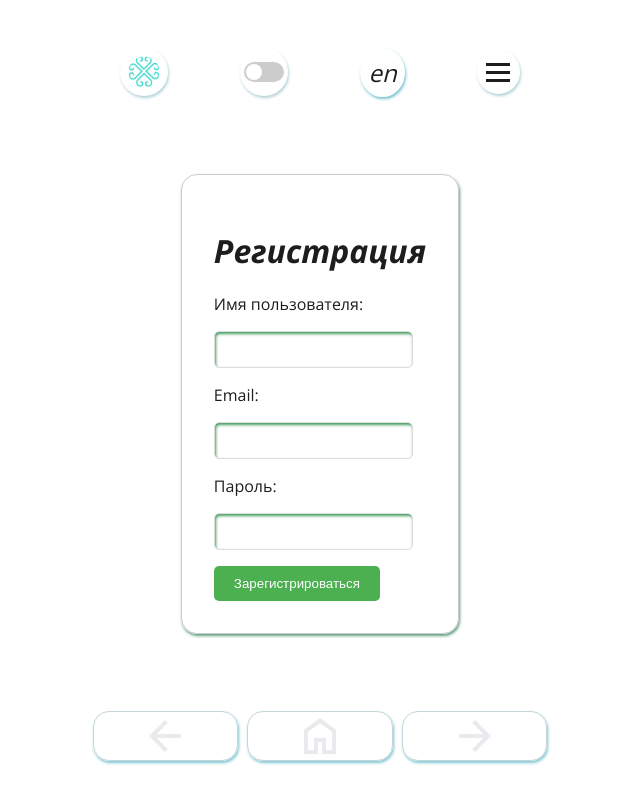
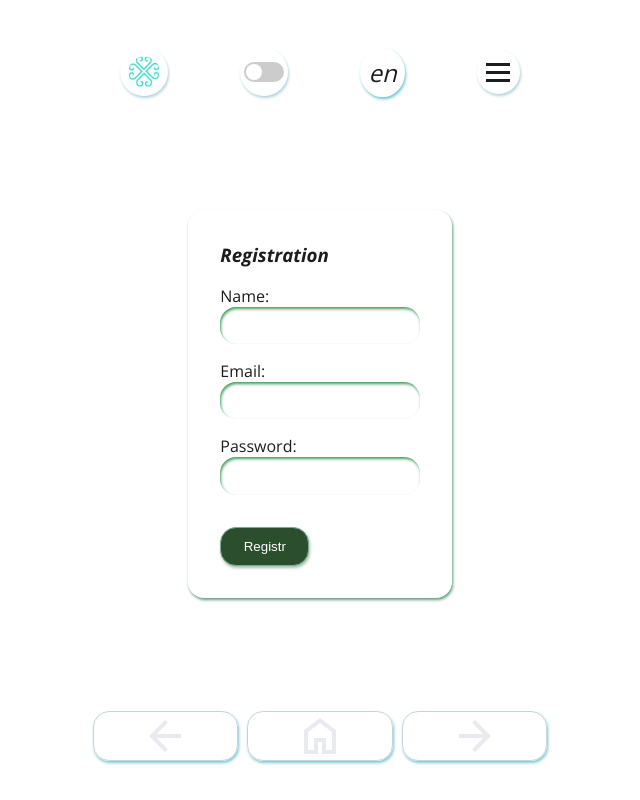
Before and after one commit to valitovgaziz/spa_, a Vue app: page /registration in a window 1280 px wide. Shown: the whole page, without its empty margins (352-992 px from the left). Built offline with nearby package versions, Linux system fonts and the light colour scheme.

Commit message:
Допилил локализацию для страниц "Регистрация" "Вход"-"Логирование"

```diff
--- a/src/components/inout/login.vue
+++ b/src/components/inout/login.vue
@@ -1,24 +1,38 @@
 <template>
     <div class="login-form">
-      <h1>Логин</h1>
+      <h1>
+        {{ t('messages.inout.login') }}
+      </h1>
       <form @submit.prevent="handleSubmit">
         <div class="form-group">
-          <label for="email">Email:</label>
+          <label for="email">
+            {{ t('messages.inout.email') }}:
+          </label>
           <input v-model.trim="email" type="email" id="email" required />
         </div>
 
         <div class="form-group">
-          <label for="password">Пароль:</label>
+          <label for="password">
+            {{ t('messages.inout.password') }}:
+          </label>
           <input v-model.trim="password" type="password" id="password" required />
         </div>
 
-        <button type="submit">Войти</button>
+        <button type="submit">
+          {{ t('messages.inout.login') }}
+        </button>
       </form>
     </div>
   </template>
 
   <script>
+  import { useI18n } from 'vue-i18n';
+
   export default {
+    setup() {
+      const { t } = useI18n();
+      return { t };
+    },
     data() {
       return {
         email: '',
--- a/src/components/inout/registration.vue
+++ b/src/components/inout/registration.vue
@@ -1,29 +1,45 @@
 <template>
   <div class="register-form">
-      <h1>Регистрация</h1>
+    <h3 class="form-name-h3">
+      {{ t('messages.inout.registration') }}
+    </h3>
     <form @submit.prevent="handleSubmit">
       <div class="form-group">
-          <label for="username">Имя пользователя:</label>
+        <label for="username">
+          {{ t('messages.inout.name') }}:
+        </label>
         <input v-model.trim="username" type="text" id="username" required />
       </div>
 
       <div class="form-group">
-          <label for="email">Email:</label>
+        <label for="email">
+          {{ t('messages.inout.email') }}:
+        </label>
         <input v-model.trim="email" type="email" id="email" required />
       </div>
 
       <div class="form-group">
-          <label for="password">Пароль:</label>
+        <label for="password">
+          {{ t('messages.inout.password') }}:
+        </label>
         <input v-model.trim="password" type="password" id="password" required />
       </div>
 
-        <button type="submit">Зарегистрироваться</button>
+      <button type="submit">
+        {{ t('messages.inout.registrationB') }}
+      </button>
     </form>
   </div>
 </template>
 
 <script>
+import { useI18n } from 'vue-i18n';
+
 export default {
+  setup() {
+    const { t } = useI18n();
+    return { t };
+  },
   data() {
     return {
       username: '',
@@ -88,11 +104,14 @@
 </script>
 
 <style scoped>
+.form-name-h3 {
+  margin-top: 0;
+  padding-top: 0;
+  height: 1.5rem;
+}
 .register-form {
-    max-width: 400px;
-    margin: 50px auto;
+  max-width: fit-content;
   padding: 2rem;
-    border: 1px solid #ccc;
   border-radius: 1rem;
   box-shadow: 1px 2px 3px #609f7d;
 }
@@ -103,24 +122,26 @@
 
 .form-group label {
   display: block;
-    margin-bottom: 1rem;
 }
 
 .form-group input {
-    padding: 10px;
-    border: 1px solid #ddd;
-    border-radius: 5px;
+  padding: 0.7rem;
+  border-radius: 1rem;
+  border: none;
   background-color: var(--light-dark-background-color);
   color: var(--texgt-color);
   box-shadow: 1px 2px 3px inset #439c5f;
 }
 
 button {
-    padding: 10px 20px;
-    background-color: #4CAF50;
+  margin-top: 1rem;
+  padding: 0.7rem 1.4rem;
+  background-color: #2b4f2c;
   color: white;
   border: none;
-    border-radius: 5px;
+  border-radius: 1rem;
   cursor: pointer;
+  box-shadow: 1px 2px 3px #a1c3ab;
+  border: 1px solid rgb(124, 171, 156);
 }
 </style>
--- a/src/locales/bak.json
+++ b/src/locales/bak.json
@@ -27,6 +27,15 @@
             "donat-request": "проектты хуплауығыҙҙы һорайым",
             "donat-coffee": "Ҡәхңүәгә",
             "developers": "Эшеселәр"
+        },
+        "inout": {
+            "login": "Инеү",
+            "logout": "Сығыу",
+            "email": "Эектрон-почьта",
+            "password": "Йәшерен Һүҙ",
+            "name": "Исем",
+            "registration": "Регистрация",
+            "registrationB": "Алға"
         }
     }
 }
--- a/src/locales/en.json
+++ b/src/locales/en.json
@@ -26,6 +26,15 @@
             "donat-request": "Please support the project",
             "donat-coffee": "For coffee",
             "developers": "Developers"
+        },
+        "inout": {
+            "login": "Login",
+            "logout": "Logout",
+            "email": "Email",
+            "password": "Password",
+            "name": "Name",
+            "registration": "Registration",
+            "registrationB": "Registr"
         }
     }
 }
--- a/src/locales/ru.json
+++ b/src/locales/ru.json
@@ -27,6 +27,15 @@
             "donat-request": "Прошу потдержать проект",
             "donat-coffee": "На кофе",
             "developers": "Разработчики"
+        },
+        "inout": {
+            "login": "Войти",
+            "logout": "Выйти",
+            "email": "Э-почьта",
+            "password": "Пароль",
+            "name": "Имя",
+            "registration": "Регистрация",
+            "registrationB": "Зарегистрироваться"
         }
     }
 }
--- a/src/locales/tat.json
+++ b/src/locales/tat.json
@@ -27,6 +27,15 @@
             "donat-request": "проектны хуплавыгызны сорыйм",
             "donat-coffee": "Кофега",
             "developers": "Разарботчиглар"
+        },
+        "inout": {
+            "login": "Войти",
+            "logout": "Выйти",
+            "email": "Э-почьта",
+            "password": "Пароль",
+            "name": "Имя",
+            "registration": "Регистрация",
+            "registrationB": "Регистрациялау"
         }
     }
 }
```
Lines whose indentation alone changed are shown as unchanged.
